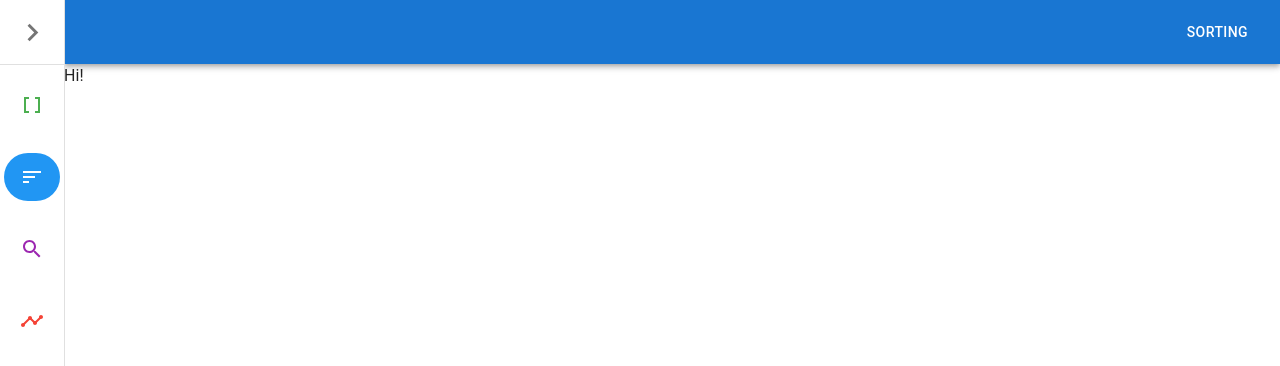
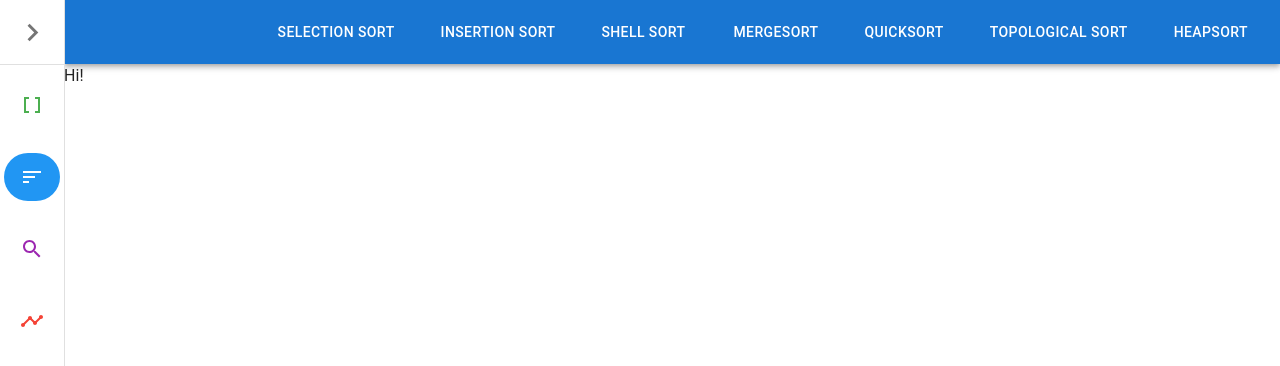
Before and after one commit to pumbas600/algo-visualiser, a Next.js app: page /sorting in a window 1280 px wide. Shown: the top 366 px of the page. Built offline with nearby package versions, Linux system fonts and the light colour scheme.

Commit message:
feat: ✨ Add remaining labels for buttons

```diff
--- a/components/Header/index.tsx
+++ b/components/Header/index.tsx
@@ -2,7 +2,6 @@ import { AppBar, Box, Button, Toolbar } from '@mui/material';
 import { useTheme } from '@mui/material/styles';
 
 export default function Header({ currentPage }: { currentPage: number }) {
-    const theme = useTheme();
     return (
         <Box>
             <AppBar position="static">
@@ -17,11 +16,31 @@ export default function Header({ currentPage }: { currentPage: number }) {
                             <Button color="inherit">Graph</Button>
                         </Box>
                     ) : currentPage === 1 ? (
-                        <Button color="inherit">Sorting</Button>
+                        <Box>
+                            <Button color="inherit" sx={{ marginRight: "30px"}}>Selection Sort</Button>
+                            <Button color="inherit" sx={{ marginRight: "30px"}}>Insertion Sort</Button>
+                            <Button color="inherit" sx={{ marginRight: "32px"}}>Shell Sort</Button>
+                            <Button color="inherit" sx={{ marginRight: "30px"}}>Mergesort</Button>
+                            <Button color="inherit" sx={{ marginRight: "30px"}}>Quicksort</Button>
+                            <Button color="inherit" sx={{ marginRight: "30px"}}>Topological Sort</Button>
+                            <Button color="inherit">Heapsort</Button>
+                        </Box>
                     ) : currentPage === 2 ? (
-                        <Button color="inherit">Searching</Button>
+                        <Box>
+                            <Button color="inherit" sx={{ marginRight: "30px"}}>Quickselect</Button>
+                            <Button color="inherit" sx={{ marginRight: "30px"}}>DFS</Button>
+                            <Button color="inherit" sx={{ marginRight: "32px"}}>BFS</Button>
+                            <Button color="inherit" sx={{ marginRight: "30px"}}>PFS</Button>
+                            <Button color="inherit">Binary Search</Button>
+                        </Box>
                     ) : currentPage === 3 ? (
-                        <Button color="inherit">Graph Traversal</Button>
+                        <Box>
+                            <Button color="inherit" sx={{ marginRight: "30px"}}>Dijkstra</Button>
+                            <Button color="inherit" sx={{ marginRight: "30px"}}>Bellman-Ford</Button>
+                            <Button color="inherit" sx={{ marginRight: "32px"}}>Floyd</Button>
+                            <Button color="inherit" sx={{ marginRight: "30px"}}>Prim</Button>
+                            <Button color="inherit">Kruskal</Button>
+                        </Box>
                     ) : (<div></div>)}
 
                 </Toolbar>
```
